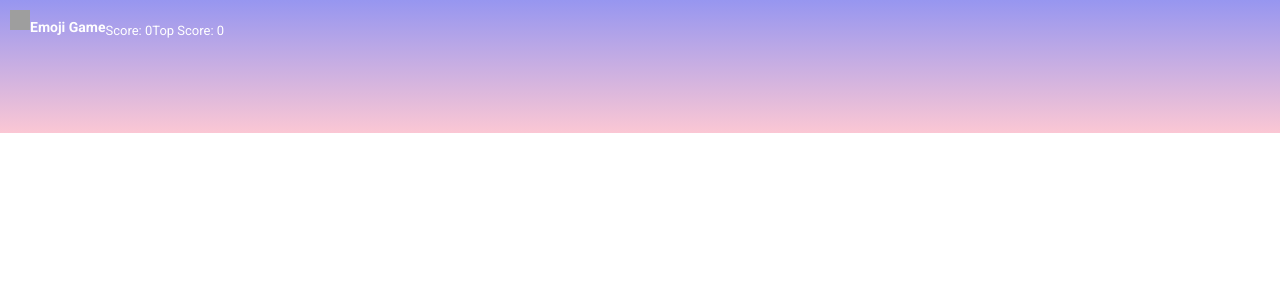
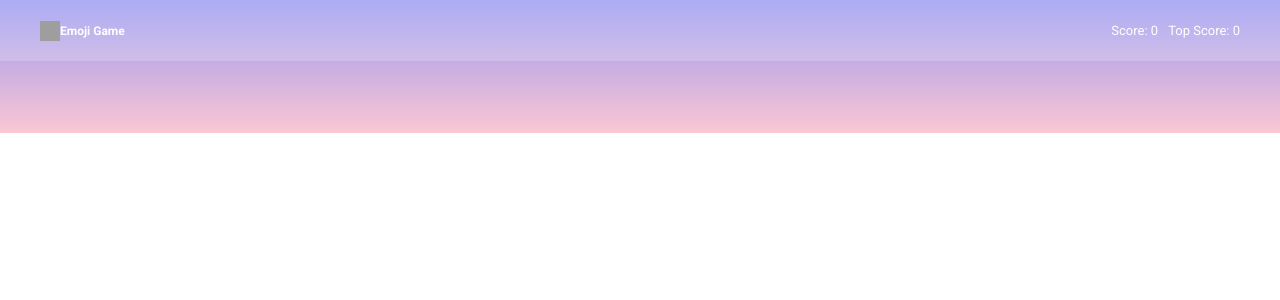
Before and after one commit to sruthi-dasari/Emoji-game, a React (Create React App) app: page / in a window 1280 px wide. Shown: the top 300 px of the page. Built offline with nearby package versions, Linux system fonts and the light colour scheme; grey boxes are pictures that could not be loaded; a web font is replaced by a local one.

Commit message:
stream error is coming

```diff
--- a/src/components/NavBar/index.css
+++ b/src/components/NavBar/index.css
@@ -1,10 +1,14 @@
 .navbar-container {
   display: flex;
+  justify-content: space-between;
   padding: 10px;
+  background-color: #ffffff33;
 }
 
 .branding-container {
   display: flex;
+  align-items: center;
+  margin-left: 30px;
 }
 
 .game-logo {
@@ -13,19 +17,21 @@
 }
 
 .game-name {
-  font-size: 14px;
+  font-size: 12px;
   font-family: 'Roboto';
   color: #ffffff;
 }
 
 .score-container {
   display: flex;
+  margin-right: 30px;
 }
 
 .score-title {
   color: #ffffff;
   font-size: 13px;
   font-family: 'Roboto';
+  margin-right: 10px;
 }
 
 .totalScore-title {
```
